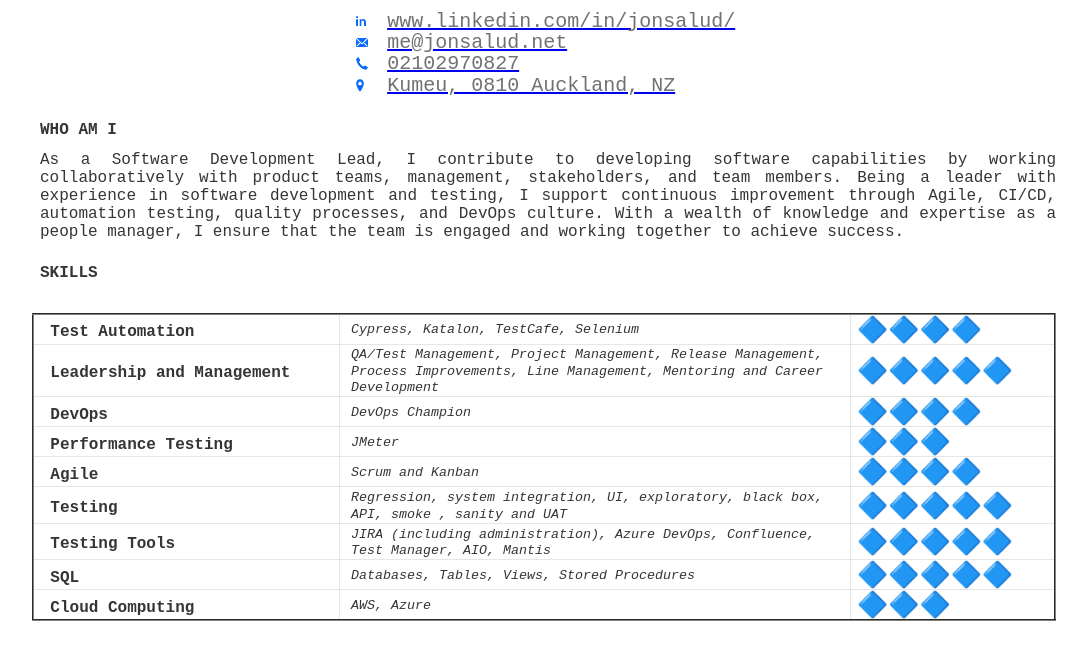
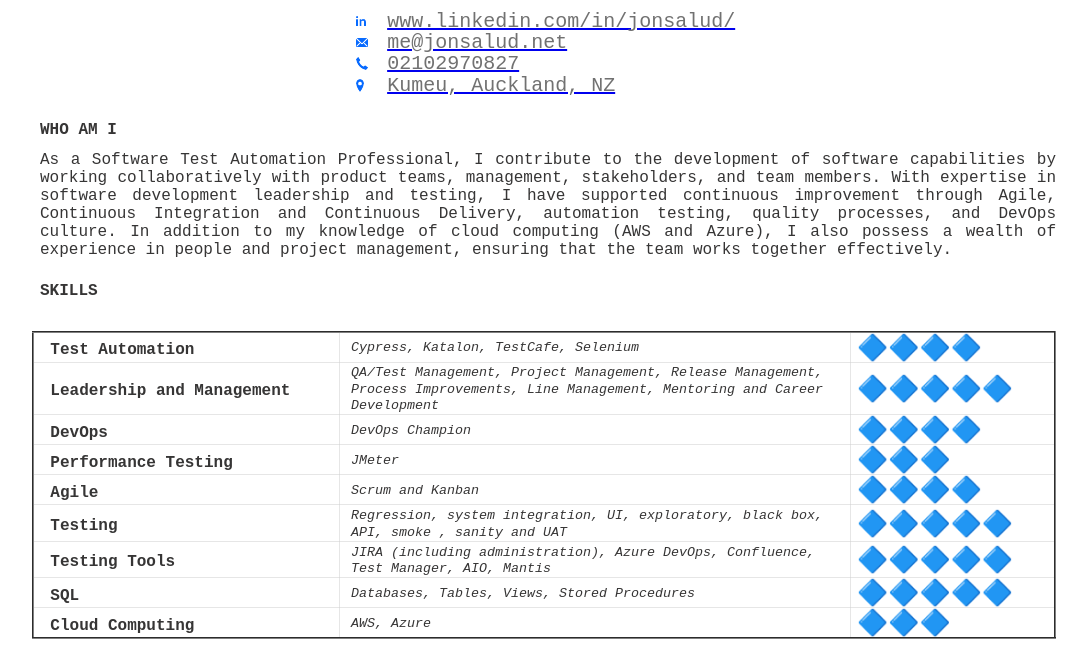
Before and after one commit to jon-salud/cv, a plain HTML site: page index.html in a window 1280 px wide. Shown: the part 100-746 px from the top of the page, without its empty margins (96-1183 px from the left). Drawn offline with Linux system fonts and the light colour scheme.

Commit message:
updated Who Am I and removed zip code

```diff
--- a/index.html
+++ b/index.html
@@ -161,7 +161,7 @@
             <td style="border:none" >
                 <a href="https://goo.gl/maps/BQ4jhpRCx8TRiz1g6" target="_blank">
                     <p style="text-indent: 10pt;line-height: 16pt;text-align: left; color: #717171; font-size: 15pt;">
-                        Kumeu, 0810 Auckland, NZ
+                        Kumeu, Auckland, NZ
                     </p>
                 </a>
             </td>
@@ -173,11 +173,7 @@
     <p style="padding-left: 5pt;text-indent: 0pt;line-height:
             1pt;text-align: left;" />
     <p style="padding-top: 8pt;padding-left:
-                6pt;text-indent: 0pt;text-align: justify;">As a Software Development Lead, I contribute to developing software
-        capabilities by working collaboratively with product teams, management, stakeholders, and team members. Being a leader with
-        experience in software development and testing, I support continuous improvement through Agile, CI/CD, automation testing,
-        quality processes, and DevOps culture. With a wealth of knowledge and expertise as a people manager, I ensure that the
-        team is engaged and working together to achieve success.</p>
+                6pt;text-indent: 0pt;text-align: justify;">As a Software Test Automation Professional, I contribute to the development of software capabilities by working collaboratively with product teams, management, stakeholders, and team members. With expertise in software development leadership and testing, I have supported continuous improvement through Agile, Continuous Integration and Continuous Delivery, automation testing, quality processes, and DevOps culture. In addition to my knowledge of cloud computing (AWS and Azure), I also possess a wealth of experience in people and project management, ensuring that the team works together effectively.</p>
     <p style="text-indent: 0pt;text-align: left;"><br /></p>
     <h1 style="padding-top: 4pt;padding-bottom: 2pt;padding-left: 6pt;text-indent: 0pt;text-align: left;">SKILLS</h1>
     <br />
```
